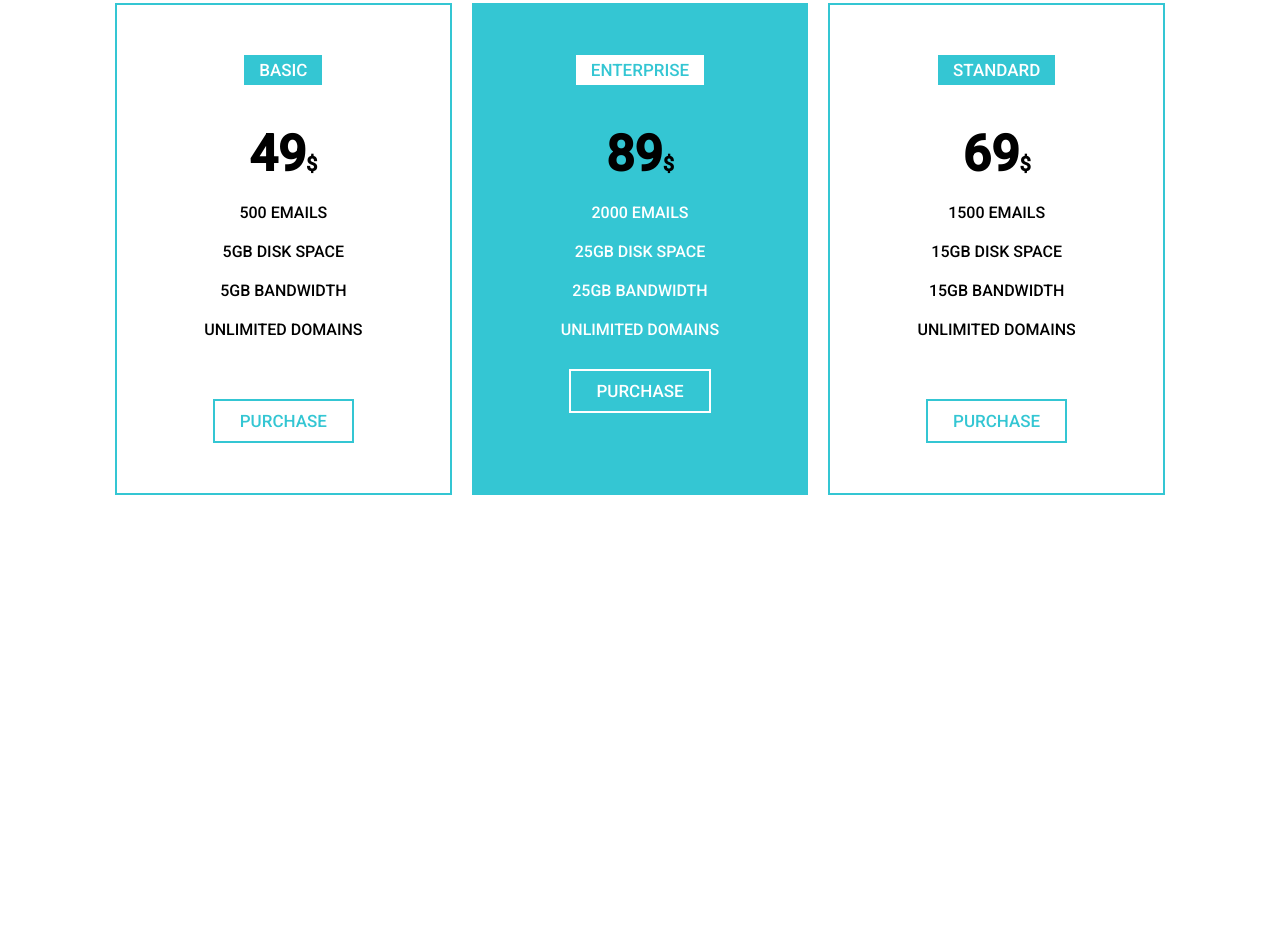
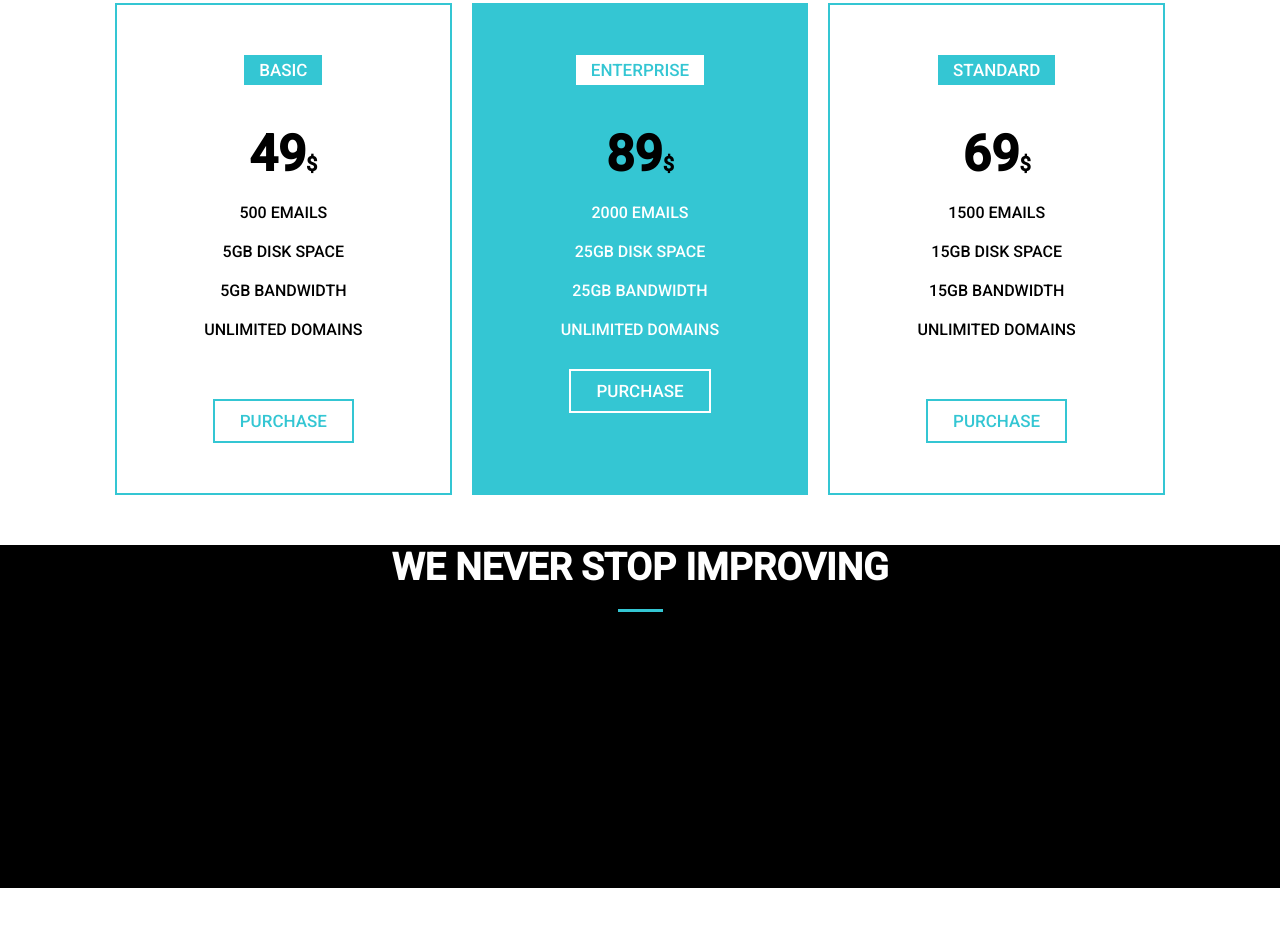
Before and after one commit to jibonghoshbd/bytethis-main, a plain HTML site: page index.html in a window 1280 px wide. Shown: the part 3424-4350 px from the top of the page. Before the commit the page ends 3969 px from the top, so only its background shows below. Drawn offline with Linux system fonts and the light colour scheme.

Commit message:
improvint area html

```diff
--- a/css/style.css
+++ b/css/style.css
@@ -278,3 +278,10 @@
     margin-bottom: 30px;
 }
 /* ===============improving area ================= */
+#improving-area {
+    background: #000;
+    margin: 50px 0px;
+}
+.improving-title {
+    color: #fff;
+}
--- a/index.html
+++ b/index.html
@@ -285,7 +285,34 @@
             </div>
         </section>
         <section id="improving-area">
-
+            <div class="container">
+                <div class="section-title improving-title">
+                    <h2>WE NEVER STOP IMPROVING</h2>
+                    <hr>
+                </div>
+                <div class="improving-wrapper">
+                    <div class="single-imporveing">
+                        <i class="fas fa-cloud-download-alt"></i>
+                        <h1>1596 +</h1>
+                        <h3>Downloads</h3>
+                    </div>
+                    <div class="single-imporveing">
+                        <i class="fas fa-star"></i>
+                        <h1>3500 +</h1>
+                        <h3>AWARDS</h3>
+                    </div>
+                    <div class="single-imporveing">
+                        <i class="fas fa-heart"></i>
+                        <h1>1199 +</h1>
+                        <h3>likes</h3>
+                    </div>
+                    <div class="single-imporveing">
+                        <i class="fas fa-check"></i>
+                        <h1>2200 +</h1>
+                        <h3>RECOMENDED</h3>
+                    </div>
+                </div>
+            </div>
         </section>
     </main>
 </body>
```
